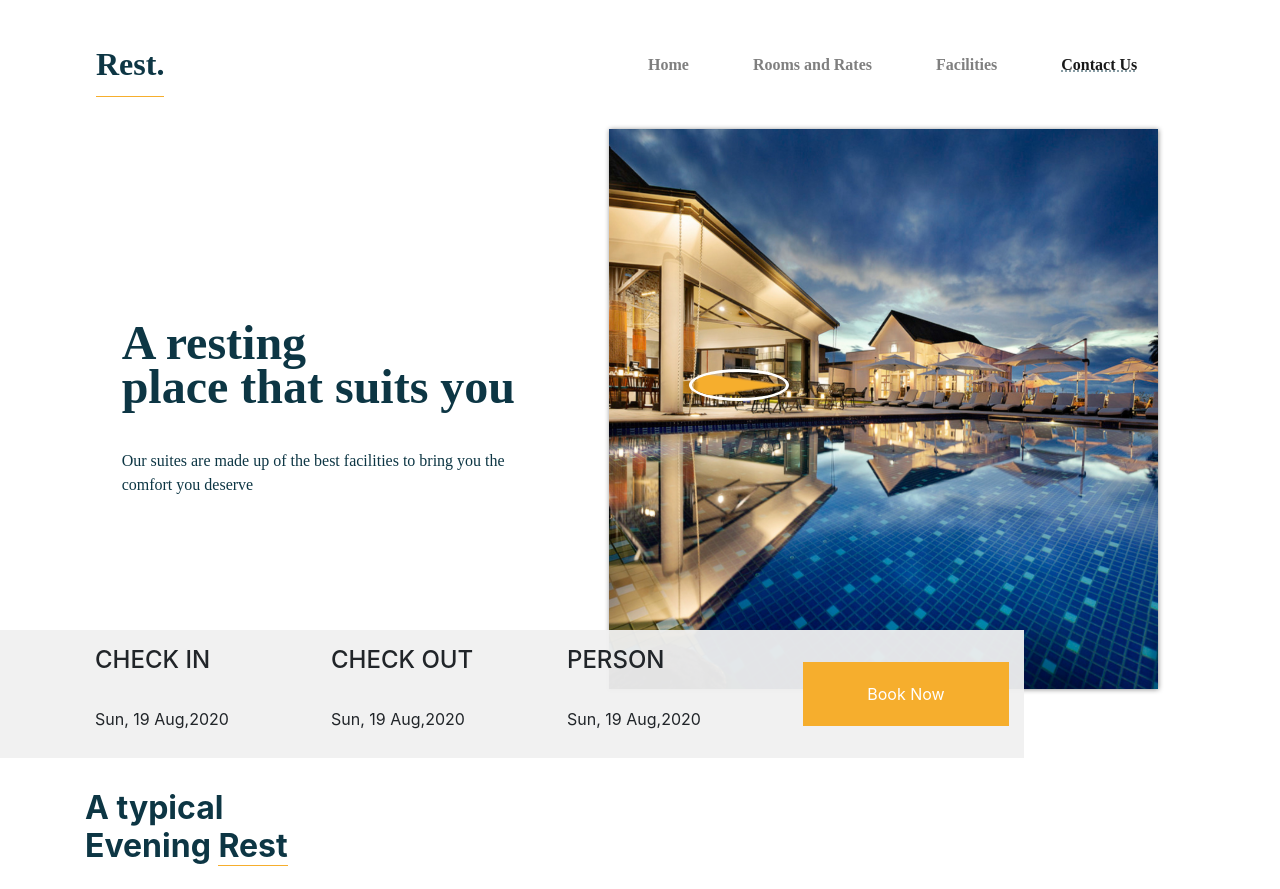
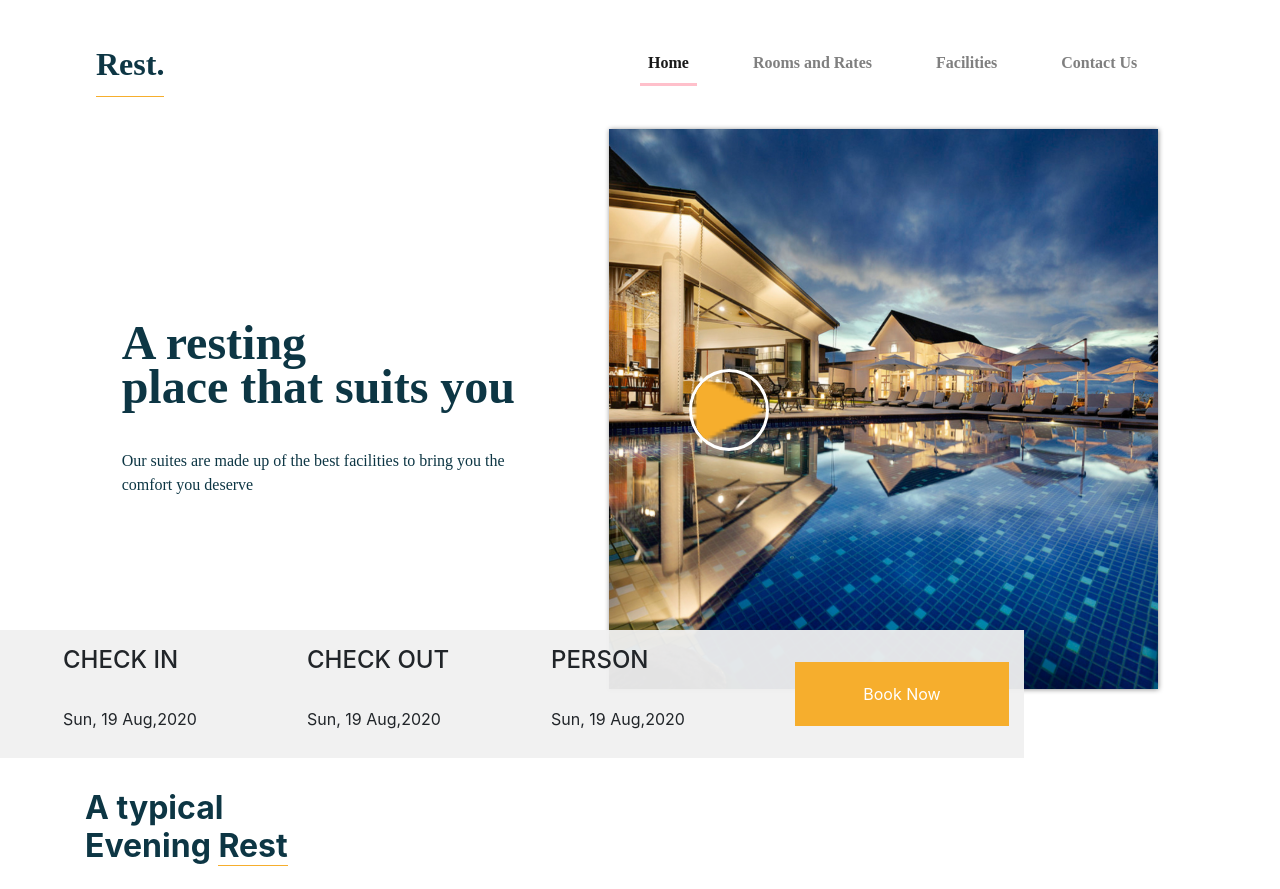
Before and after one commit to timothymayor/HNGi7hotelsite, a plain HTML site: page index.html in a window 1280 px wide. Shown: the top 889 px of the page. Drawn offline with Linux system fonts and the light colour scheme.

Commit message:
Modified

```diff
--- a/index.html
+++ b/index.html
@@ -23,7 +23,7 @@
 	        <div class="collapse navbar-collapse" id="navbarTogglerDemo01">
 	            <ul class="navbar-nav ">
 	                <li class="nav-item" >
-	                  <a class="nav-link colorme" href="index.html">Home <span class="sr-only">(current)</span></a>
+	                  <a class="nav-link active" href="index.html"> Home <span class="sr-only"></span></a>
 	                </li>
 	                <li class="nav-item">
 	                  <a class="nav-link" href="rooms.html">Rooms&nbspand&nbspRates</a>
@@ -31,7 +31,7 @@
 	                <li class="nav-item">
 	                  <a class="nav-link" href="facilities.html">Facilities</a>
 	                </li>
-	                <li class="nav-item active">
+	                <li class="nav-item">
 	                  <a class="nav-link" href="contact.html">Contact&nbspUs</a>
 	                </li>
 	            </ul>
--- a/public/css/style.css
+++ b/public/css/style.css
@@ -57,10 +57,7 @@ nav li a{
     text-decoration-line: none;
     cursor: pointer;
 }
-.active{
-    text-decoration-line: underline;
-    text-decoration-style: dotted;
-}
+
 nav li a:hover{
     background-color: lightgreen;
 }
@@ -129,20 +126,7 @@ color: rgba(13,54,68,0.6);}
         line-height: 44px;
         color: #0D3644;
     }
-    /*div.fiyinRest {
-    display: flex;
-	flex-direction: row;
-	align-items: center;
-    }*/
 
-
-    /*.restBody {
-		flex: 1;
-		height: 35em;
-		justify-content: flex-end;
-		margin-top: 5em;
-		padding-top: 2em;
-    }*/
     .signuph2 {
     	text-align: center; margin: 20px 0;
     }
@@ -168,9 +152,9 @@ color: rgba(13,54,68,0.6);}
  		 box-shadow:         0px 0px 5px .5px #888888;
  		 z-index: 1;
         }
-    .play{
-        width: 100px;
-        height: 32px;
+    .play {
+        width: 80px;
+        height: 82px;
         position: absolute;
         top: 15em;
         left:5em;
@@ -235,10 +219,12 @@ color: rgba(13,54,68,0.6);}
 
     }
 
-    .check{
+    .active {
+        border-bottom: .2rem solid pink;
     }
+
 .check {
-	background-color: #f1f1f1f1; position: absolute; top: 630px; width: 80%; padding: 1em 0 1em 5em
+	background-color: #f1f1f1f1; position: absolute; top: 630px; width: 80%; padding: 1em 0 1em 3em
 }
 .h-Atypical {
 	font-weight: bold;
```
